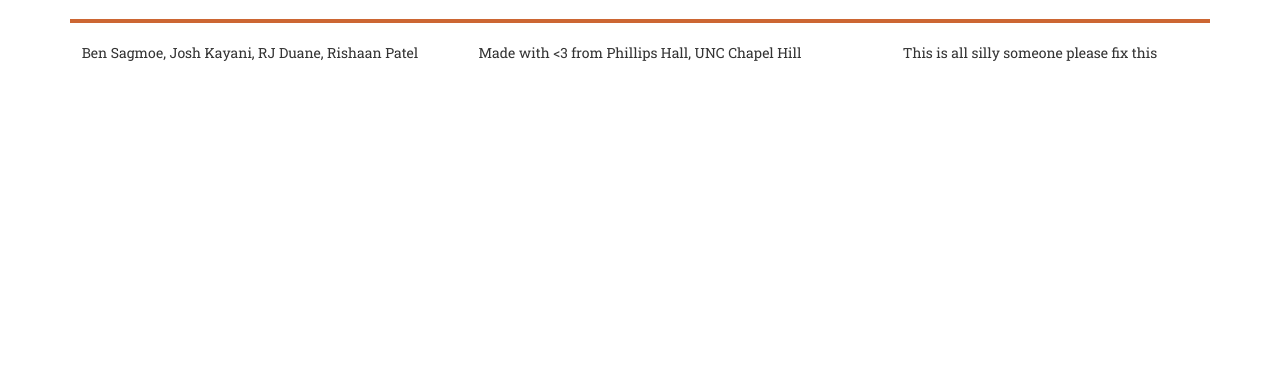
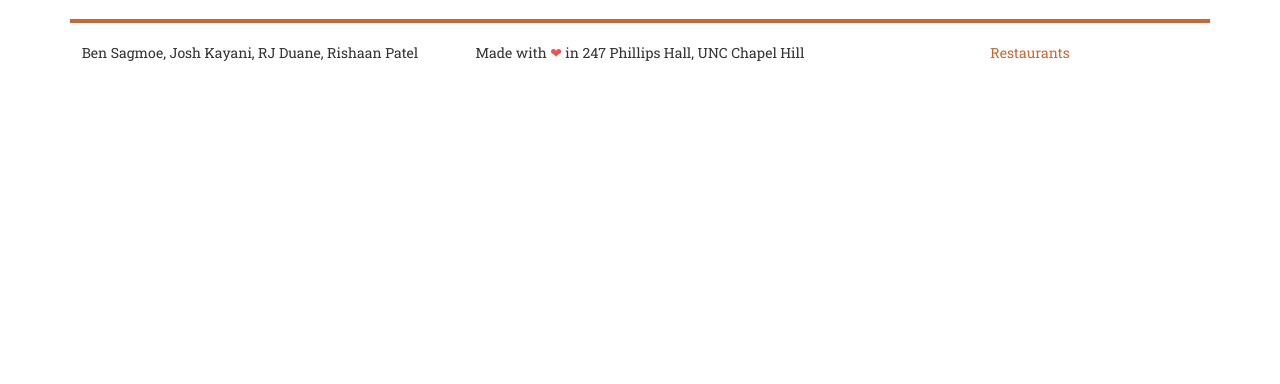
Before and after one commit to ScipioWarrior/itsmealti.me, a Flask app: page / in a window 1280 px wide. Shown: the part 416-800 px from the top of the page. Run offline with Flask 2, Linux system fonts and the light colour scheme; grey boxes labelled with a size stand in for pictures from a placeholder-image service; some libraries are stand-ins or nearby versions.

Commit message:
More Changes
Some more changes

```diff
--- a/vagrant/mealti.me/application.py
+++ b/vagrant/mealti.me/application.py
@@ -19,6 +19,11 @@ def startPage():
 def createParty():
     return render_template('create_party.html')
 
+@app.route('/restaurants')
+def showRestaurant():
+    restaurants = session.query(Restaurant).all()
+    return render_template('restaurants.html', restaurants = restaurants)
+
 
 if __name__ == "__main__":
     app.debug = True
--- a/vagrant/mealti.me/static/main.css
+++ b/vagrant/mealti.me/static/main.css
@@ -7,6 +7,14 @@ hr{
   background-color: #CC6633;
   height: 4px;
   border: 0;
+}
+
+a{
+  color: #CC6633;
+}
+
+.footer{
+  margin-bottom: 20pt;
 }
 
 .text-hr{
@@ -25,6 +33,10 @@ hr{
   text-align: center;
 }
 
+#heart{
+  color: rgb(235, 83, 83);
+}
+
 /* Google sign in button */
 #customBtn {
   margin: auto;
--- a/vagrant/mealti.me/templates/base.html
+++ b/vagrant/mealti.me/templates/base.html
@@ -29,7 +29,7 @@
   <div class="container">
     <div class="row">
       <div class="col-md-3">
-        <img src="{{ url_for('static', filename='logo.png') }}" height="75" style="margin-top: 20px;"/>
+        <a href="/start"><img src="{{ url_for('static', filename='logo.png') }}" height="75" style="margin-top: 20px;"/></a>
       </div>
     </div>
 
@@ -38,10 +38,10 @@
     {% block content %}
     {% endblock %}
     <hr>
-    <div class="row">
+    <div class="row footer">
       <div class="col-md-4 text-center">Ben Sagmoe, Josh Kayani, RJ Duane, Rishaan Patel</div>
-      <div class="col-md-4 text-center">Made with &lt;3 from Phillips Hall, UNC Chapel Hill</div>
-      <div class="col-md-4 text-center">This is all silly someone please fix this</div>
+      <div class="col-md-4 text-center">Made with <span id="heart">&#x2764;</span> in 247 Phillips Hall, UNC Chapel Hill</div>
+      <div class="col-md-4 text-center"><a href="/restaurants">Restaurants</a></div>
     </div>
   </div>
 
```
Also changed, not shown: vagrant/mealti.me/add_restaurants.py (+24 -20 lines), vagrant/mealti.me/templates/restaurants.html (added, +13 -0 lines), vagrant/mealti.me/mealtime.db.
